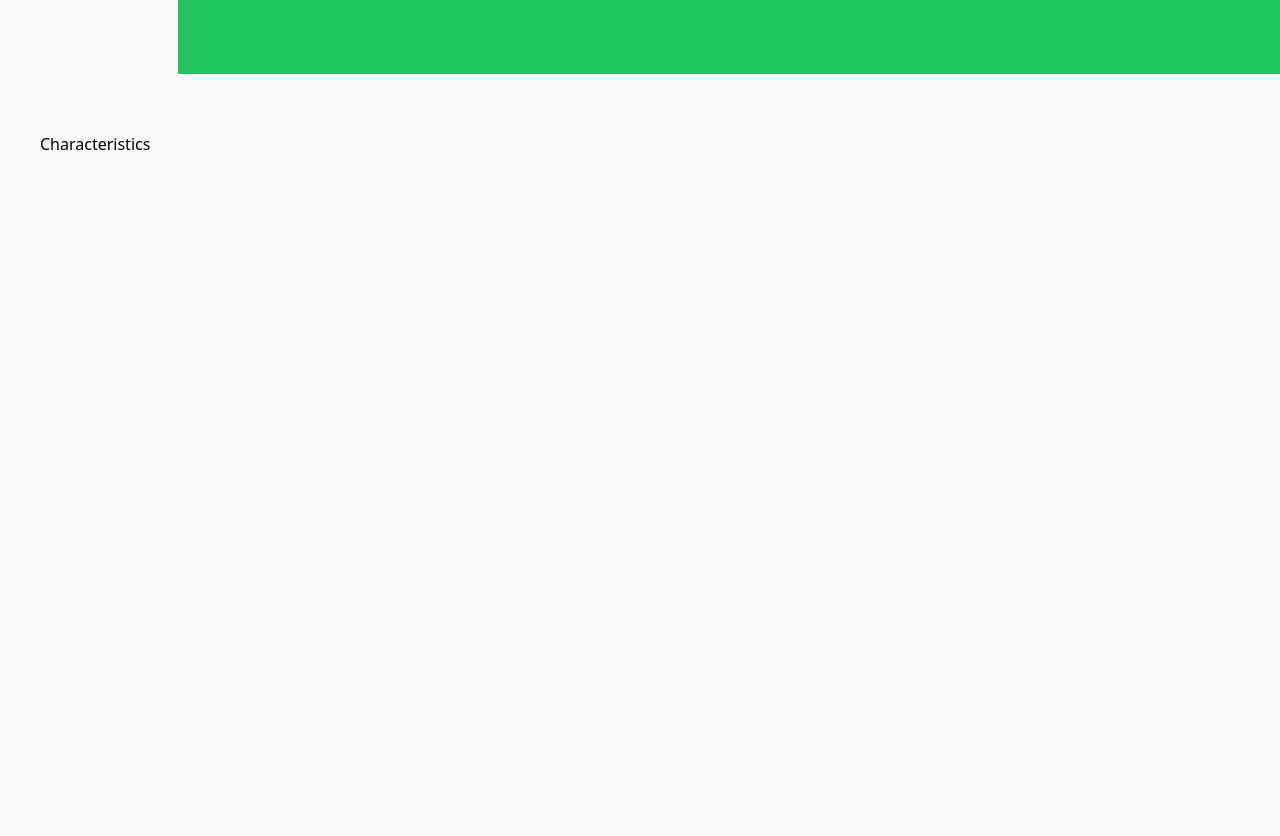
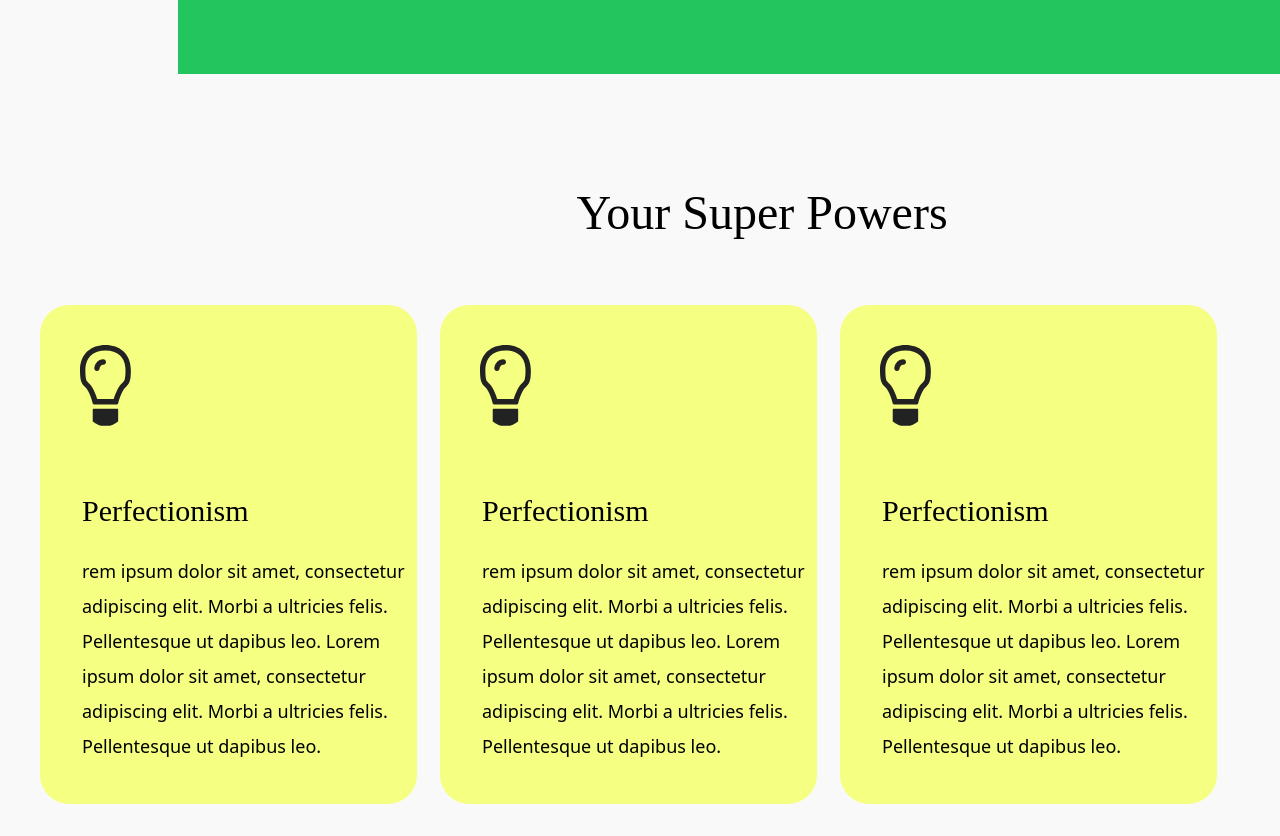
Before and after one commit to cherryontech/JourneyWise, a React (Vite) app in the folder app/: page /result in a window 1280 px wide. Shown: the part 2560-3396 px from the top of the page. Before the commit the page ends 2748 px from the top, so only its background shows below. Built offline with nearby package versions, Linux system fonts and the light colour scheme.

Commit message:
added the characterstics section

```diff
--- a/app/src/components/Result/Characteristics .jsx
+++ b/app/src/components/Result/Characteristics .jsx
@@ -1,13 +1,67 @@
 import React from "react";
+import Char from "../../assets/result/characterstics.svg"
 
 function Characteristics (){
 
     return(
 
         <>
-        <div>
-        Characteristics
-        </div>
+        <section className = "font-serifTex">
+            <h3 className = "min-w-[335px] text-[36px] captalize mb-[30px] md:min-w-[1138px] md:mt-[103px] md:mb-[56px] md:ml-[153px] md:mr-[149px] text-center md:text-[48px]">Your Super Powers</h3>
+        <figure className = "min-w-[295px] min-h-[415px] md:min-w-[450px] md:min-h-[497px] ">
+        <div className="grid grid-cols-1 md:grid-cols-3  ">
+            <div className = " bg-[#F5FF82] mb-[25px] rounded-[29px] shadow-[9px_9px_12px_0px_rgba(0,0,0,0.15) md:mb-[0] mr-[23px]">
+
+            <header className = " pt-[25px] pl-[23px] pr-[234px] pb-[45px]  md:pt-[40px] md:pl-[40px] md:pr-[234px] md:pb-[61px]">
+                <img src={Char} alt="light bulb" className = "min-w-[37px] min-h-[60px] md:min-w-[51px] md:min-h-[80px]" />
+            </header>
+
+            <div>
+                <h2 className = "min-w-[210px] min-h-[38px] capitalize text-[30px] mr-[62px] ml-[23px] md:min-w-[282px] md:min-h-[52px] md:mr-[126px] md:ml-[42px] md:tex-[32px] ">
+                Perfectionism
+                </h2>
+                <p className = "font-sans leading-[27px] mr-[11px] ml-[23px] mt-[15px] mb-[76px] md:min-w-[351px] md:min-h-[209px] md:text-[18px] md:leading-[35px] md:mt-[14px] md:mr-[57px] md:ml-[42px] md:mb-[40px]">
+                rem ipsum dolor sit amet, consectetur adipiscing elit. Morbi a ultricies felis. Pellentesque ut dapibus leo.
+                Lorem ipsum dolor sit amet, consectetur adipiscing elit. Morbi a ultricies felis. Pellentesque ut dapibus leo.
+                </p> </div>
+
+            </div>
+            <div className = " bg-[#F5FF82] mb-[25px] rounded-[29px] shadow-[9px_9px_12px_0px_rgba(0,0,0,0.15) md:mb-[0] mr-[23px]">
+
+            <header className = " pt-[25px] pl-[23px] pr-[234px] pb-[45px]  md:pt-[40px] md:pl-[40px] md:pr-[234px] md:pb-[61px]">
+                <img src={Char} alt="light bulb" className = "min-w-[37px] min-h-[60px] md:min-w-[51px] md:min-h-[80px]" />
+            </header>
+
+            <div>
+                <h2 className = "min-w-[210px] min-h-[38px] capitalize text-[30px] mr-[62px] ml-[23px] md:min-w-[282px] md:min-h-[52px] md:mr-[126px] md:ml-[42px] md:tex-[32px] ">
+                Perfectionism
+                </h2>
+                <p className = "font-sans leading-[27px] mr-[11px] ml-[23px] mt-[15px] mb-[76px] md:min-w-[351px] md:min-h-[209px] md:text-[18px] md:leading-[35px] md:mt-[14px] md:mr-[57px] md:ml-[42px] md:mb-[40px]">
+                rem ipsum dolor sit amet, consectetur adipiscing elit. Morbi a ultricies felis. Pellentesque ut dapibus leo.
+                Lorem ipsum dolor sit amet, consectetur adipiscing elit. Morbi a ultricies felis. Pellentesque ut dapibus leo.
+                </p> </div>
+
+            </div>
+            <div className = " bg-[#F5FF82] mb-[25px] rounded-[29px] shadow-[9px_9px_12px_0px_rgba(0,0,0,0.15) md:mb-[0] mr-[23px]">
+
+            <header className = " pt-[25px] pl-[23px] pr-[234px] pb-[45px]  md:pt-[40px] md:pl-[40px] md:pr-[234px] md:pb-[61px]">
+                <img src={Char} alt="light bulb" className = "min-w-[37px] min-h-[60px] md:min-w-[51px] md:min-h-[80px]" />
+            </header>
+
+            <div>
+                <h2 className = "min-w-[210px] min-h-[38px] capitalize text-[30px] mr-[62px] ml-[23px] md:min-w-[282px] md:min-h-[52px] md:mr-[126px] md:ml-[42px] md:tex-[32px] ">
+                Perfectionism
+                </h2>
+                <p className = "font-sans leading-[27px] mr-[11px] ml-[23px] mt-[15px] mb-[76px] md:min-w-[351px] md:min-h-[209px] md:text-[18px] md:leading-[35px] md:mt-[14px] md:mr-[57px] md:ml-[42px] md:mb-[40px]">
+                rem ipsum dolor sit amet, consectetur adipiscing elit. Morbi a ultricies felis. Pellentesque ut dapibus leo.
+                Lorem ipsum dolor sit amet, consectetur adipiscing elit. Morbi a ultricies felis. Pellentesque ut dapibus leo.
+                </p> </div>
+
+            </div>
+            </div>
+        </figure>
+
+        </section>
         </>
     )
 }
```
Also changed, not shown: app/src/assets/result/characterstics.svg (added).
